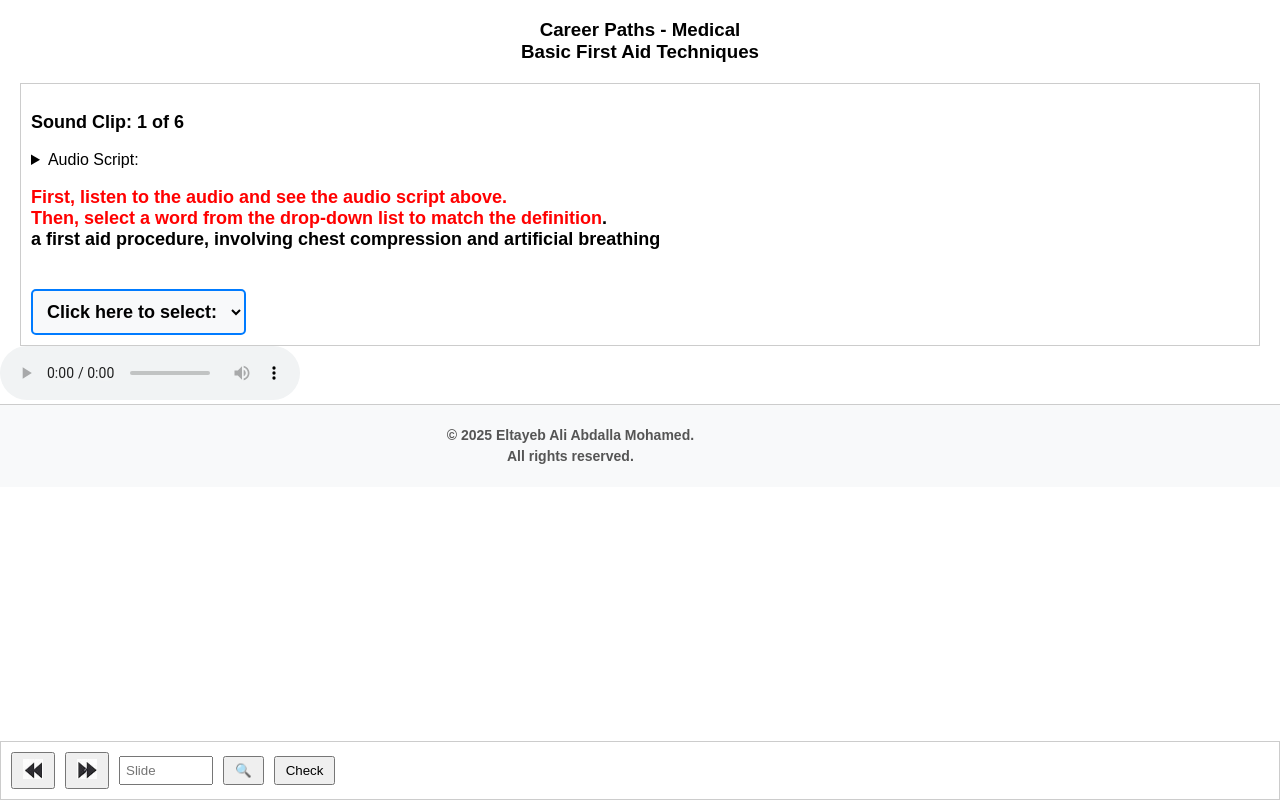
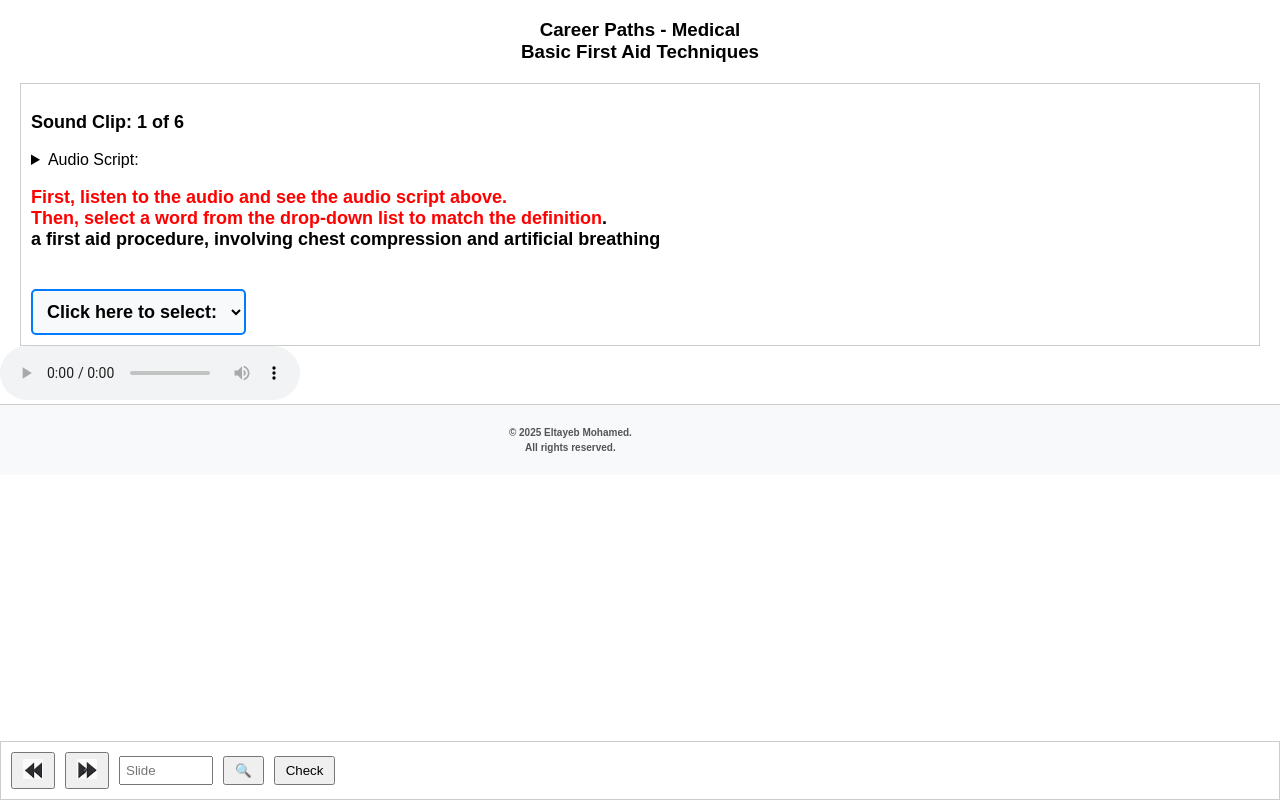
Before and after one commit to EltayebAliAbdallaMohamed/career-paths-page-10-MC-Questions, a plain HTML site: page index.html in a window 1280 px wide. Shown: the top 800 px of the page. Drawn offline with Linux system fonts and the light colour scheme.

Commit message:
Update index.html

```diff
--- a/index.html
+++ b/index.html
@@ -97,7 +97,7 @@
         }
         footer p {
             margin: 0; /* Remove default margin */
-            font-size: 14px; /* Font size */
+            font-size: 10px; /* Font size */
             color: #555; /* Dark gray text color */
             line-height: 1.5; /* Line height for readability */
         }
@@ -294,7 +294,6 @@
         displayData();
     </script>
      <footer>
-        <p>&copy; 2025 Eltayeb Ali Abdalla Mohamed. <br> All rights reserved.</p>
-    </footer>
+         <p>&#169; 2025 Eltayeb Mohamed.<br> All rights reserved.</p>    </footer>
 </body>
 </html>
```
